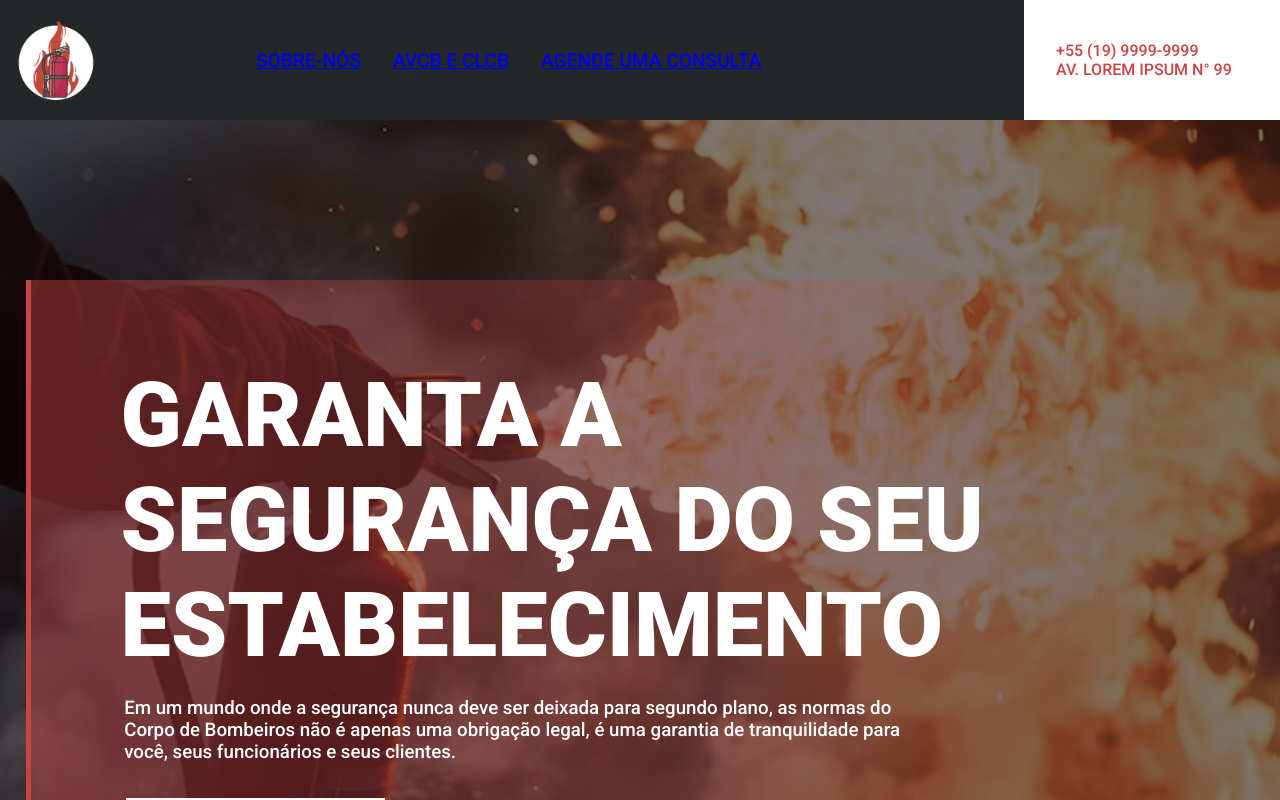
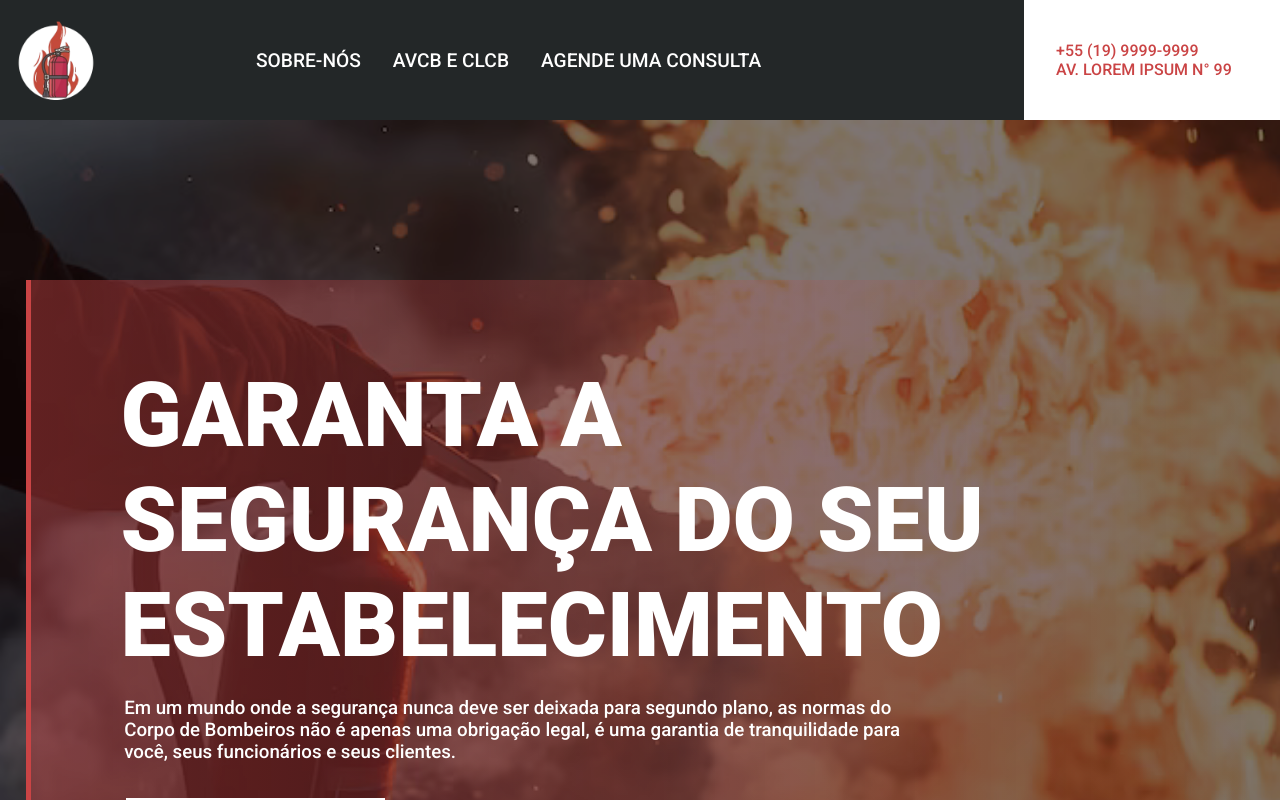
Before and after one commit to Gabriel-Andreoni/lp-valverde-engenharia, a Next.js app: page / in a window 1280 px wide. Shown: the top 800 px of the page. Built offline with nearby package versions, Linux system fonts and the light colour scheme.

Commit message:
Update hero.css

```diff
--- a/app/components/Hero/hero.css
+++ b/app/components/Hero/hero.css
@@ -85,6 +85,11 @@
                         opacity: 0;
 
                         transition: opacity 500ms ease;
+                    }
+
+                    & > a {
+                        text-decoration: none;
+                        color: #fff;
                     }
                 }
             }
```
